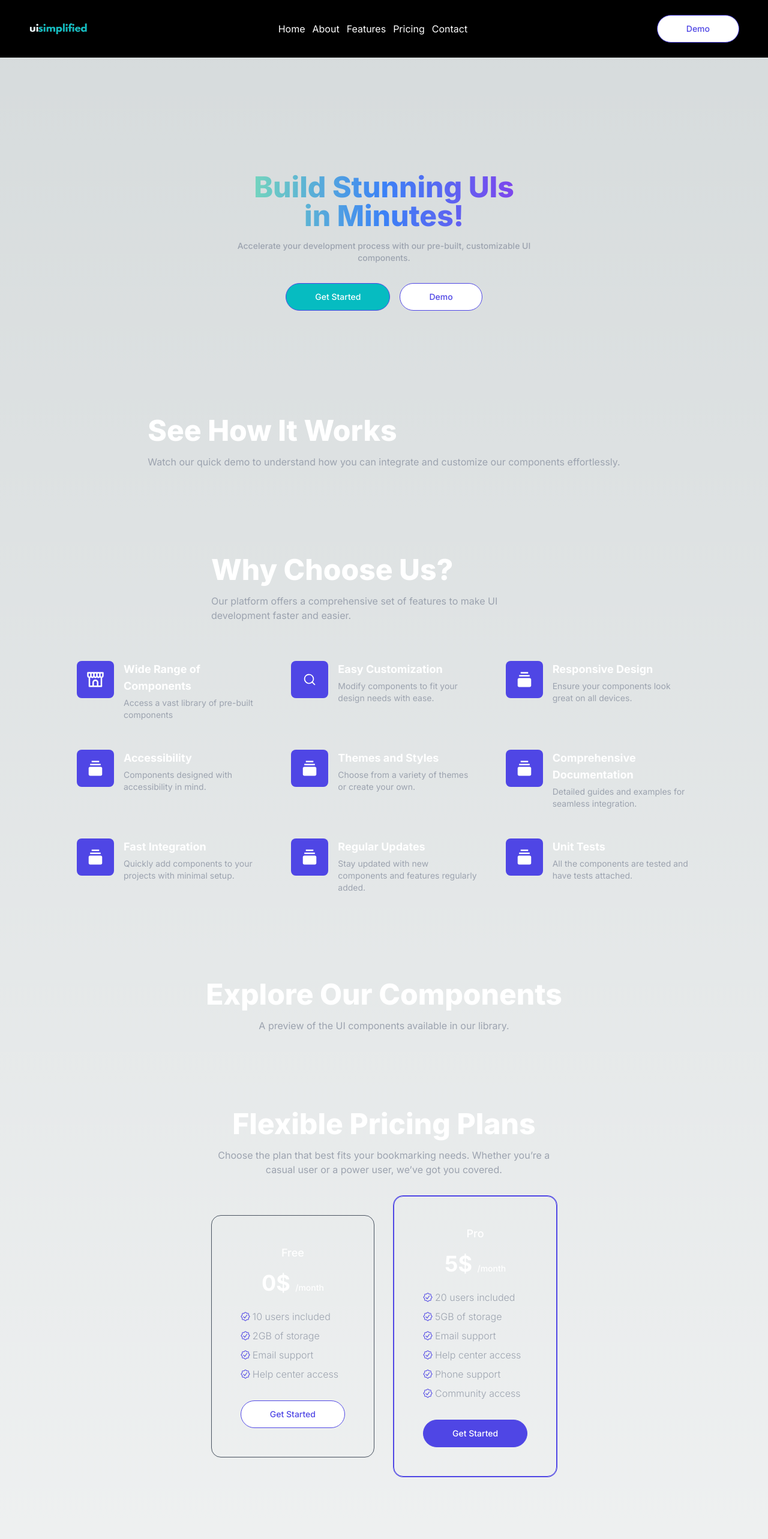
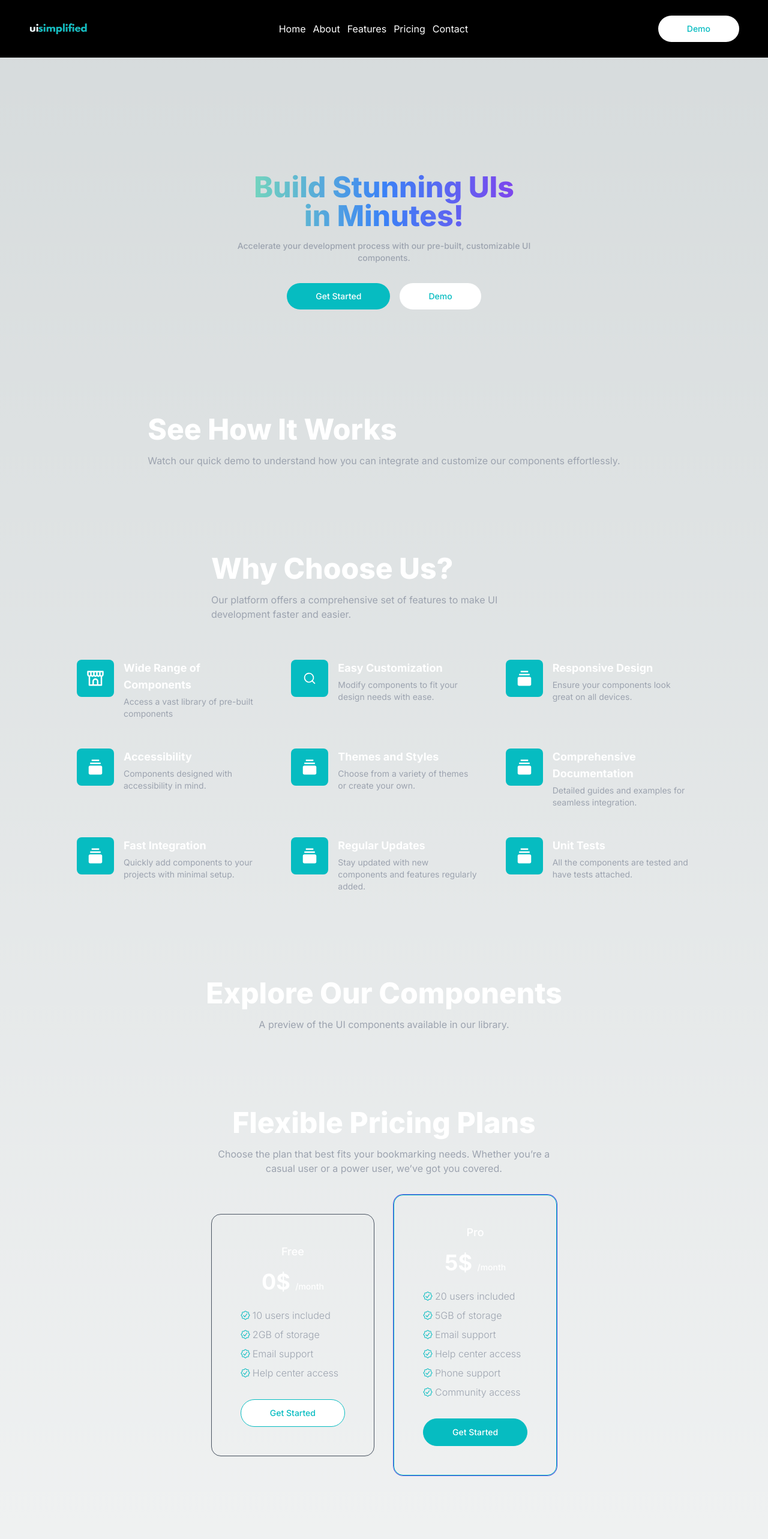
Before and after one commit to Trend20/UISimplified, a Next.js app: page / in a window 1280 px wide. Shown: the top 2566 px of the page at 60% size. Built offline with nearby package versions, Linux system fonts and the light colour scheme.

Commit message:
theme change

```diff
--- a/components/GetStarted.tsx
+++ b/components/GetStarted.tsx
@@ -3,7 +3,7 @@
 const GetStarted = () => {
     return(
         <Link
-            className="block w-full rounded-full border border-indigo-600 bg-[#06bcc1] px-12 py-3 text-sm font-medium text-white hover:bg-transparent hover:text-white focus:outline-none focus:ring active:text-opacity-75 sm:w-auto"
+            className="block w-full rounded-full bg-[#06bcc1] px-12 py-3 text-sm font-medium text-white hover:bg-transparent hover:text-white focus:outline-none focus:ring active:text-opacity-75 sm:w-auto"
             href={"/auth"}
         >
             Get Started
--- a/components/WatchDemo.tsx
+++ b/components/WatchDemo.tsx
@@ -4,7 +4,7 @@
     return(
         <Link
             target={'_blank'}
-            className="flex items-center justify-center space-x-3 w-full rounded-full border border-indigo-600 bg-white text-[#4F46E5FF] px-12 py-3 text-sm font-medium focus:outline-none focus:ring active:bg-blue-500 sm:w-auto"
+            className="flex items-center justify-center space-x-3 w-full rounded-full bg-white text-[#06bcc1] px-12 py-3 text-sm font-medium focus:outline-none focus:ring active:bg-blue-500 sm:w-auto"
             href={"https://github.com/Trend20/looper"}
         >
             Demo
--- a/components/faq/FrequentlyAskedQuestions.tsx
+++ b/components/faq/FrequentlyAskedQuestions.tsx
@@ -31,7 +31,7 @@
                             <span>{faq.question}</span>
                             <span className="text-lg md:text-xl">
                             {openIndex === index ? (
-                                <LiaTimesSolid fill="#4F46E5FF"/>
+                                <LiaTimesSolid fill="#06bcc1"/>
                             ) : (
                                 <FiPlus fill="#4ccd99"/>
                             )}
--- a/components/features/SingleFeature.tsx
+++ b/components/features/SingleFeature.tsx
@@ -8,7 +8,7 @@
 const SingleFeature = ({feature}: SingleFeatureProps) => {
     return (
         <div className="flex items-start gap-4">
-            <span className="shrink-0 rounded-lg bg-[#4F46E5FF] p-4">
+            <span className="shrink-0 rounded-lg bg-[#06bcc1] p-4">
                 <Image src={feature.imageUrl} alt={feature.title} width={30} height={30}/>
             </span>
             <div>
--- a/components/footer/Footer.tsx
+++ b/components/footer/Footer.tsx
@@ -5,22 +5,6 @@
     return (
         <footer className="w-full">
             <div className="mx-auto max-w-screen-xl px-4 pb-8 pt-16 sm:px-6 lg:px-8 lg:pt-24">
-                <div className="text-center">
-                    <h2 className="text-3xl font-extrabold text-white sm:text-5xl">Contribute on GitHub</h2>
-
-                    <p className="mx-auto mt-4 max-w-xl text-gray-400">
-                        Visit our GitHub repository and start contributing to the development of the ultimate bookmark manager.
-                    </p>
-
-                    <Link
-                        href={"https://github.com/Trend20/looper"}
-                        target="_blank"
-                        className="mt-8 inline-block rounded-full border border-indigo-600 bg-[#4F46E5FF] text-white px-12 py-3 text-sm font-medium hover:text-white focus:outline-none"
-                    >
-                        Contribute
-                    </Link>
-                </div>
-
                 <div
                     className="mt-16 border-t border-gray-700 pt-8 sm:flex sm:items-center sm:justify-between lg:mt-24"
                 >
--- a/components/pricing/FreePlan.tsx
+++ b/components/pricing/FreePlan.tsx
@@ -27,7 +27,7 @@
             </ul>
             <a
                 href="#"
-                className="mt-8 block rounded-full border border-[#4F46E5FF] bg-white px-12 py-3 text-center text-sm font-medium text-[#4F46E5FF] hover:ring-1 hover:ring-indigo-600 focus:outline-none focus:ring active:text-indigo-500"
+                className="mt-8 block rounded-full border border-[#06bcc1] bg-white px-12 py-3 text-center text-sm font-medium text-[#06bcc1] hover:ring-1 hover:ring-indigo-600 focus:outline-none focus:ring active:text-indigo-500"
             >
                 Get Started
             </a>
--- a/components/pricing/ProPlan.tsx
+++ b/components/pricing/ProPlan.tsx
@@ -4,7 +4,7 @@
 const ProPlan = () => {
     return (
         <div
-            className="rounded-2xl border border-[#4F46E5FF] p-6 shadow-sm ring-1 ring-indigo-600 sm:order-last sm:px-8 lg:p-12"
+            className="rounded-2xl border border-[#06bcc1] p-6 shadow-sm ring-1 ring-indigo-600 sm:order-last sm:px-8 lg:p-12"
         >
             <div className="text-center">
                 <h2 className="text-lg font-medium text-white">
@@ -28,7 +28,7 @@
             </ul>
             <a
                 href="#"
-                className="mt-8 block rounded-full border border-[#4F46E5FF] bg-[#4F46E5FF] px-12 py-3 text-center text-sm font-medium text-white hover:bg-indigo-700 hover:ring-1 hover:ring-indigo-700 focus:outline-none focus:ring active:text-indigo-500"
+                className="mt-8 block rounded-full border border-[#06bcc1] bg-[#06bcc1] px-12 py-3 text-center text-sm font-medium text-white hover:bg-indigo-700 hover:ring-1 hover:ring-indigo-700 focus:outline-none focus:ring active:text-indigo-500"
             >
                 Get Started
             </a>
```
Also changed, not shown: public/icons/checkmark.svg.
